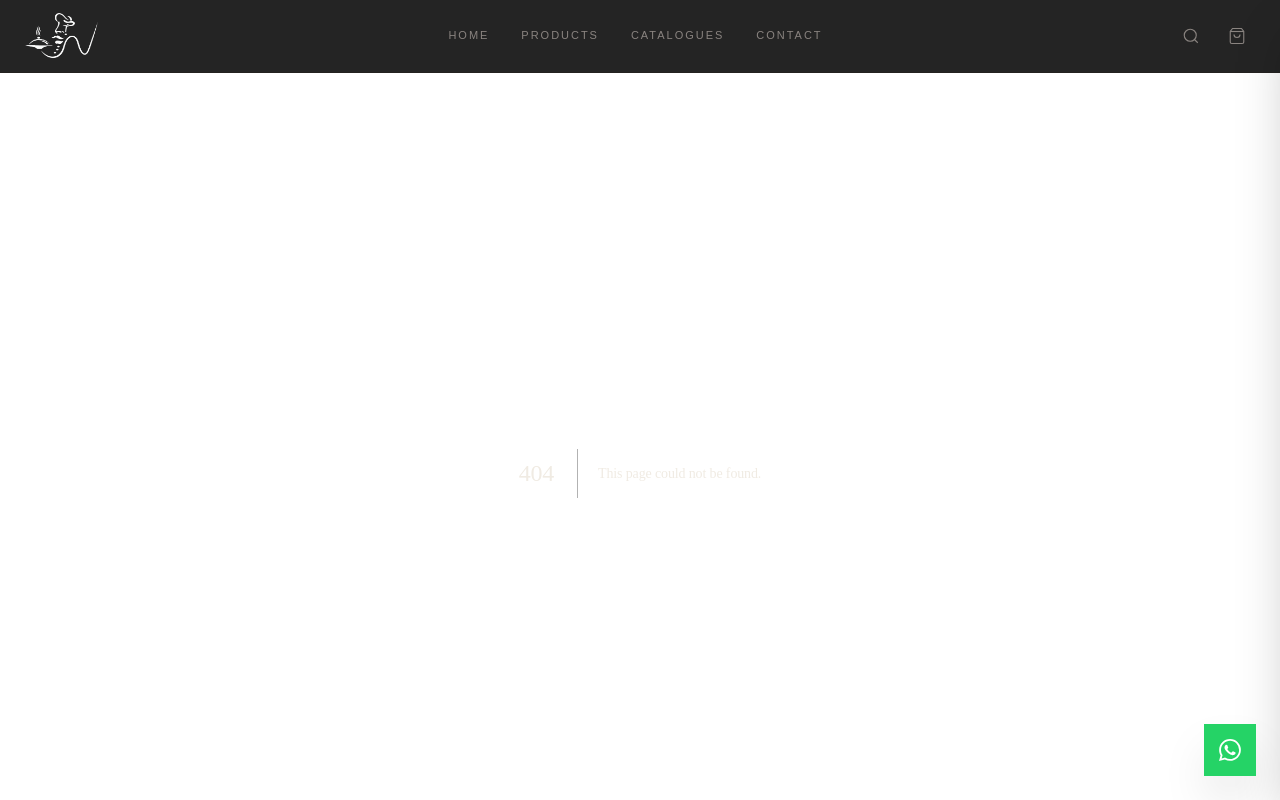
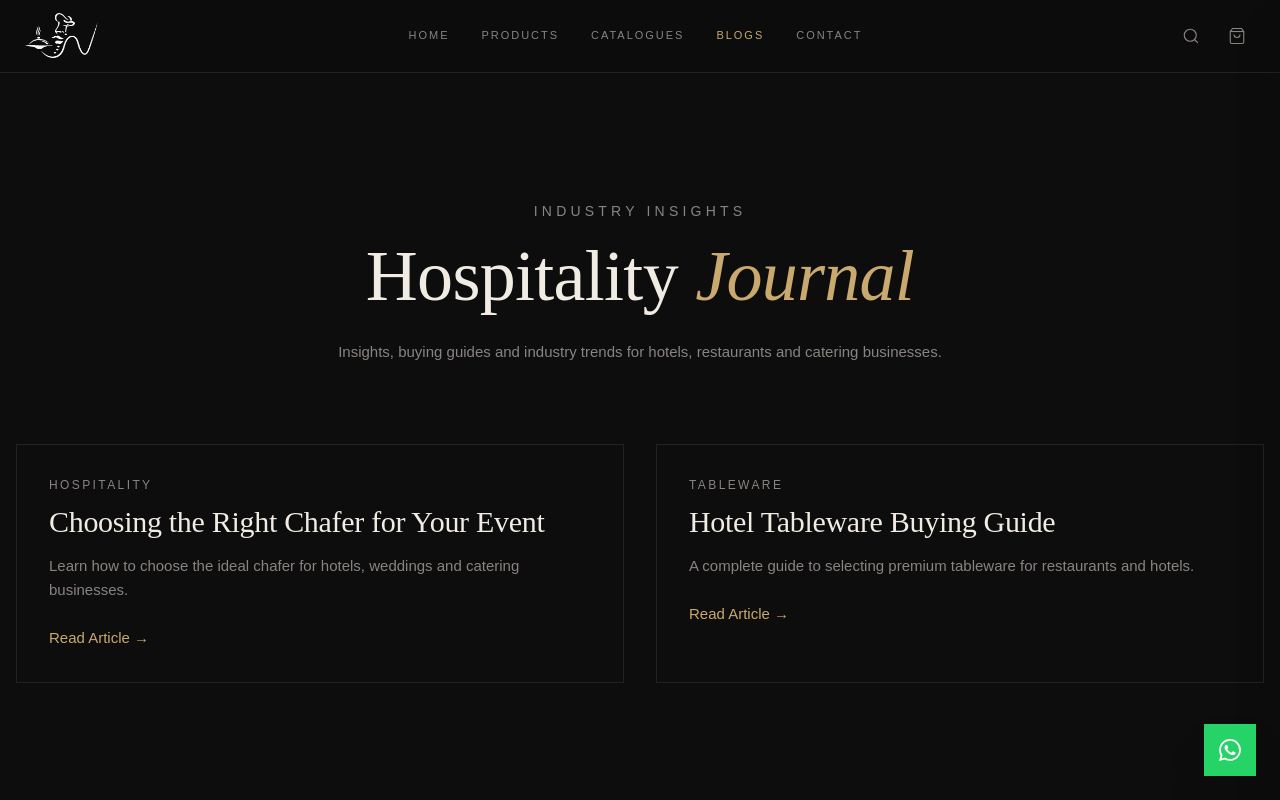
Before and after one commit to newcateringhub/cat-hub, a Next.js app: page /blogs in a window 1280 px wide. Before the commit this address had no page. Shown: the top 800 px of the page. Built offline with nearby package versions, Linux system fonts and the light colour scheme.

Commit message:
Blogs milestone

```diff
--- /dev/null
+++ b/src/app/blogs/page.tsx
@@ -0,0 +1,52 @@
+import Link from "next/link";
+import { blogs } from "@/lib/blogs";
+
+export default function BlogsPage() {
+  return (
+    <main className="min-h-screen bg-background pt-32 pb-24">
+      <div className="container mx-auto px-4">
+
+        <div className="text-center mb-20">
+          <p className="text-accent uppercase tracking-[0.3em] text-sm mb-4">
+            Industry Insights
+          </p>
+
+          <h1 className="text-6xl md:text-7xl font-heading text-text mb-6">
+            Hospitality <span className="italic text-accent">Journal</span>
+          </h1>
+
+          <p className="max-w-2xl mx-auto text-text-light">
+            Insights, buying guides and industry trends for hotels,
+            restaurants and catering businesses.
+          </p>
+        </div>
+
+        <div className="grid md:grid-cols-2 gap-8">
+          {blogs.map((blog) => (
+            <Link
+              key={blog.slug}
+              href={`/blogs/${blog.slug}`}
+              className="border border-border p-8 hover:border-accent transition-all"
+            >
+              <p className="text-accent uppercase text-xs tracking-[0.2em] mb-3">
+                {blog.category}
+              </p>
+
+              <h2 className="text-3xl font-heading mb-4">
+                {blog.title}
+              </h2>
+
+              <p className="text-text-light mb-6">
+                {blog.excerpt}
+              </p>
+
+              <span className="text-accent">
+                Read Article →
+              </span>
+            </Link>
+          ))}
+        </div>
+      </div>
+    </main>
+  );
+}
--- a/src/components/layout/Header.tsx
+++ b/src/components/layout/Header.tsx
@@ -57,6 +57,7 @@ export default function Header() {
     { href: '/', label: 'Home' },
     { href: '/products', label: 'Products' },
     { href: '/#catalogue', label: 'Catalogues' },
+    { href: '/blogs', label: 'Blogs' },
     { href: '/#contact', label: 'Contact' },
   ];
 
@@ -77,6 +78,7 @@ export default function Header() {
   />
 </Link>
 
+
           {/* Desktop Nav */}
           <div className="hidden md:flex items-center gap-8">
             {navLinks.map(link => (
@@ -84,10 +86,14 @@ export default function Header() {
                 key={link.href}
                 href={link.href}
                 className={`text-[11px] uppercase tracking-[0.18em] font-medium transition-colors duration-200 ${
-                  pathname === link.href
-                    ? 'text-[var(--color-accent)]'
-                    : 'text-[var(--color-text-light)] hover:text-[var(--color-text)]'
-                }`}
+  link.href === '/'
+    ? pathname === '/'
+      ? 'text-[var(--color-accent)]'
+      : 'text-[var(--color-text-light)] hover:text-[var(--color-text)]'
+    : pathname.startsWith(link.href)
+      ? 'text-[var(--color-accent)]'
+      : 'text-[var(--color-text-light)] hover:text-[var(--color-text)]'
+}`}
               >
                 {link.label}
               </Link>
--- /dev/null
+++ b/src/lib/blogs.ts
@@ -0,0 +1,18 @@
+export const blogs = [
+  {
+    slug: "choosing-the-right-chafer",
+    title: "Choosing the Right Chafer for Your Event",
+    category: "Hospitality",
+    date: "June 2026",
+    excerpt:
+      "Learn how to choose the ideal chafer for hotels, weddings and catering businesses.",
+  },
+  {
+    slug: "hotel-tableware-guide",
+    title: "Hotel Tableware Buying Guide",
+    category: "Tableware",
+    date: "June 2026",
+    excerpt:
+      "A complete guide to selecting premium tableware for restaurants and hotels.",
+  },
+];
```
Also changed, not shown: src/app/blogs/[slug]/page.tsx (added), src/components/blogs/BlogCard.tsx (added), src/components/blogs/BlogGrid.tsx (added), src/components/blogs/FeaturedBlog.tsx (added).
